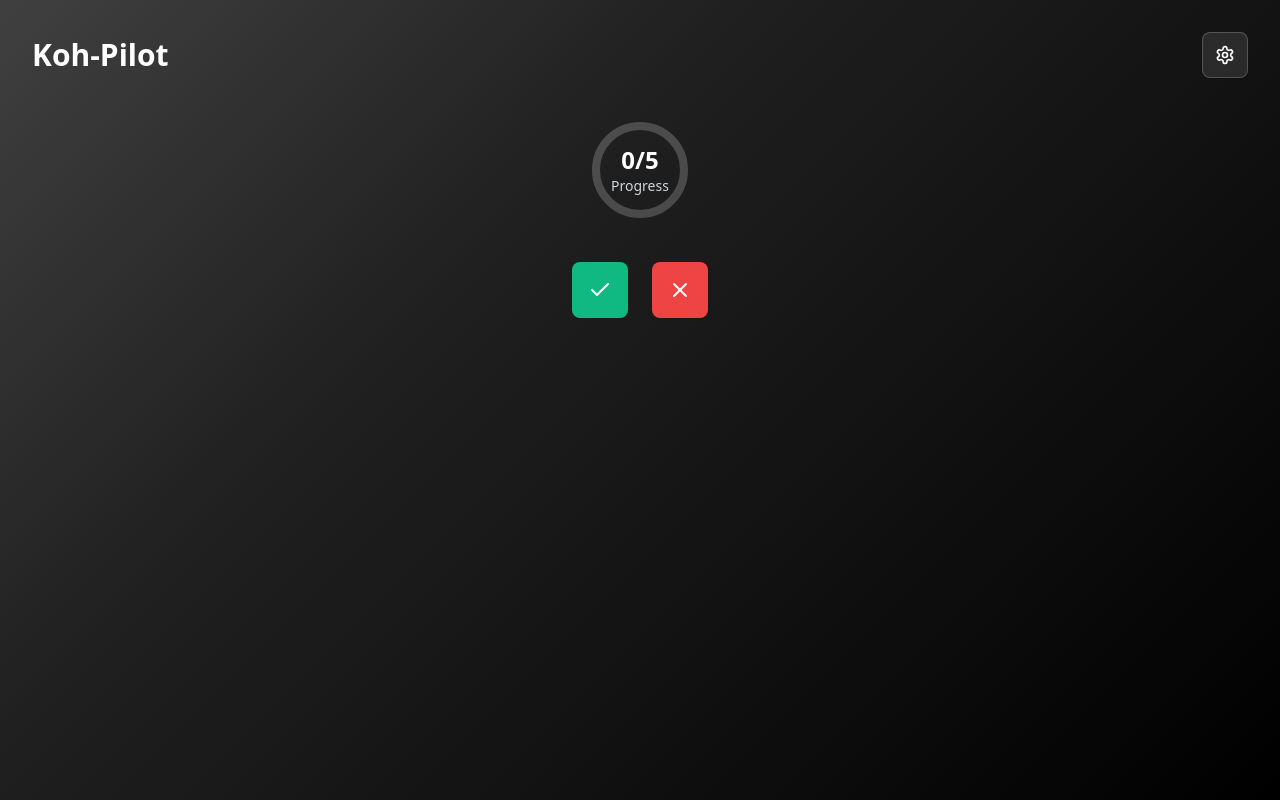
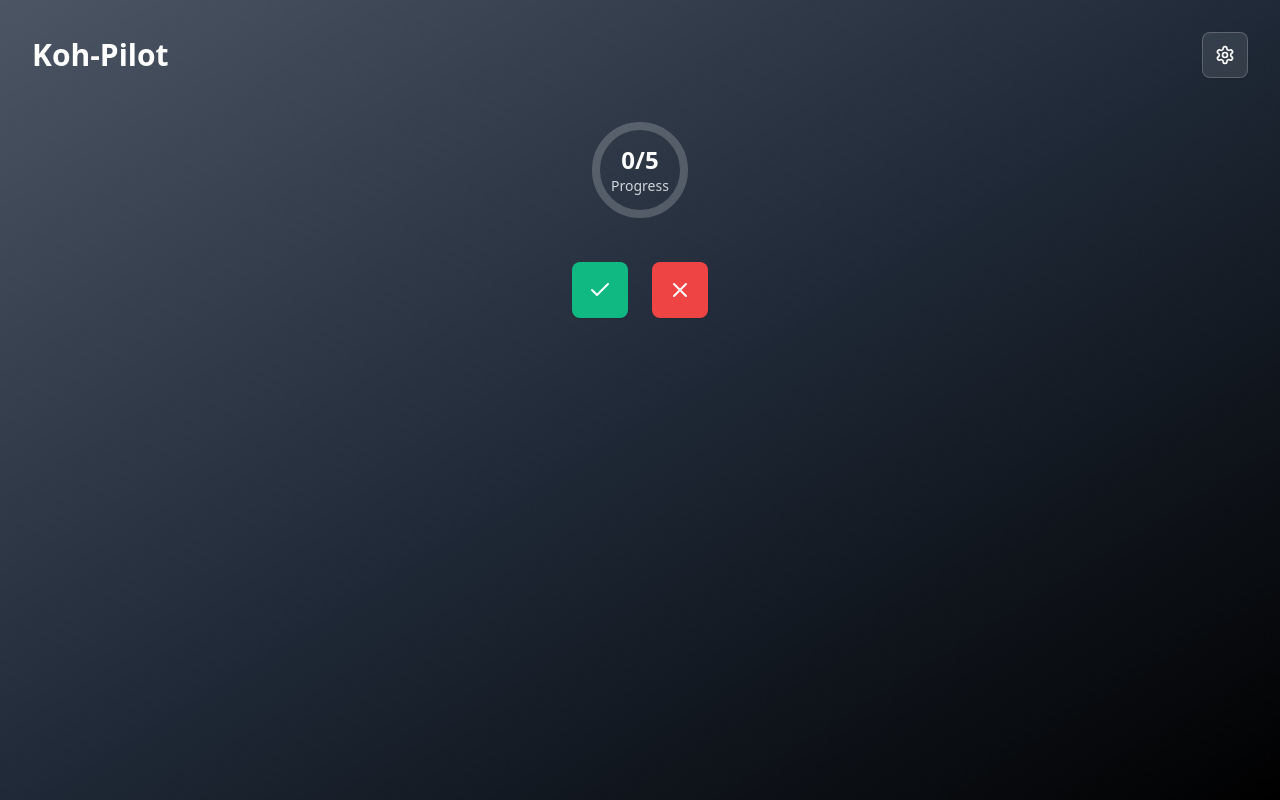
Before and after one commit to catIO/koh-pilot, a React (Vite) app: page / in a window 1280 px wide. Built offline with nearby package versions, Linux system fonts and the light colour scheme.

Commit message:
Fix background persistence on hard refresh - ensure black gradient background

```diff
--- a/src/App.tsx
+++ b/src/App.tsx
@@ -55,7 +55,7 @@ function App() {
   };
 
   return (
-    <div className="min-h-screen p-8">
+    <div className="min-h-screen p-8 bg-gradient-to-br from-gray-600 via-gray-800 to-black">
       <div className="max-w-7xl mx-auto">
         {/* Header */}
         <div className="flex justify-between items-center mb-8">
--- a/src/index.css
+++ b/src/index.css
@@ -2,9 +2,14 @@
 @tailwind components;
 @tailwind utilities;
 
-body {
+html, body {
   background: linear-gradient(135deg, #404040 0%, #202020 35%, #000000 100%);
   min-height: 100vh;
   margin: 0;
   color: white;
 }
+
+#root {
+  background: linear-gradient(135deg, #404040 0%, #202020 35%, #000000 100%);
+  min-height: 100vh;
+}
```
